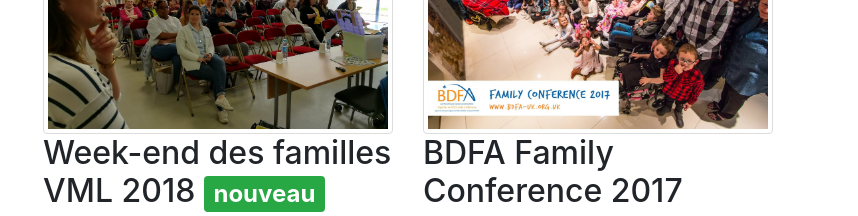
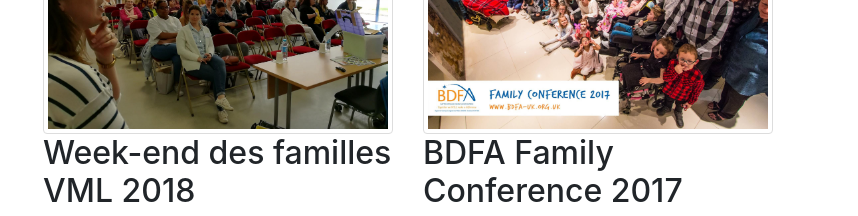
Before and after one commit to jmtrivial/cln-site, a plain HTML site: page index.html in a window 1280 px wide. Shown: the part 2140-2356 px from the top of the page, 422-1280 px from the left. Drawn offline with nearby package versions, Linux system fonts and the light colour scheme.

Commit message:
Suppression d'un "nouveau"

```diff
--- a/index.html
+++ b/index.html
@@ -145,7 +145,7 @@ London (détails)</a>
           </div>
          <div class="col-md-4">
             <a href="week-end-familles-vml-2018.html"><img src="images/nouan-2018.jpg" alt="Discussion autour d'un groupe pathologie pendant le week-end des familles VML, en 2018" title="Discussion autour d'un groupe pathologie pendant le week-end des familles VML, en 2018." class="img-thumbnail" /></a>
-            <h2>Week-end des familles VML 2018 <span class="badge badge-success">nouveau</span></h2>
+            <h2>Week-end des familles VML 2018</h2>
             <p>L'association VML organise chaque année une rencontre des familles, au mois de mai.</p>
             <p>L'édition 2018 s'est déroulée du 11 au 13 mai 2018.</p>
             <p><a class="btn btn-secondary" href="week-end-familles-vml-2018.html" role="button">Voir les détails &raquo;</a></p>
```
